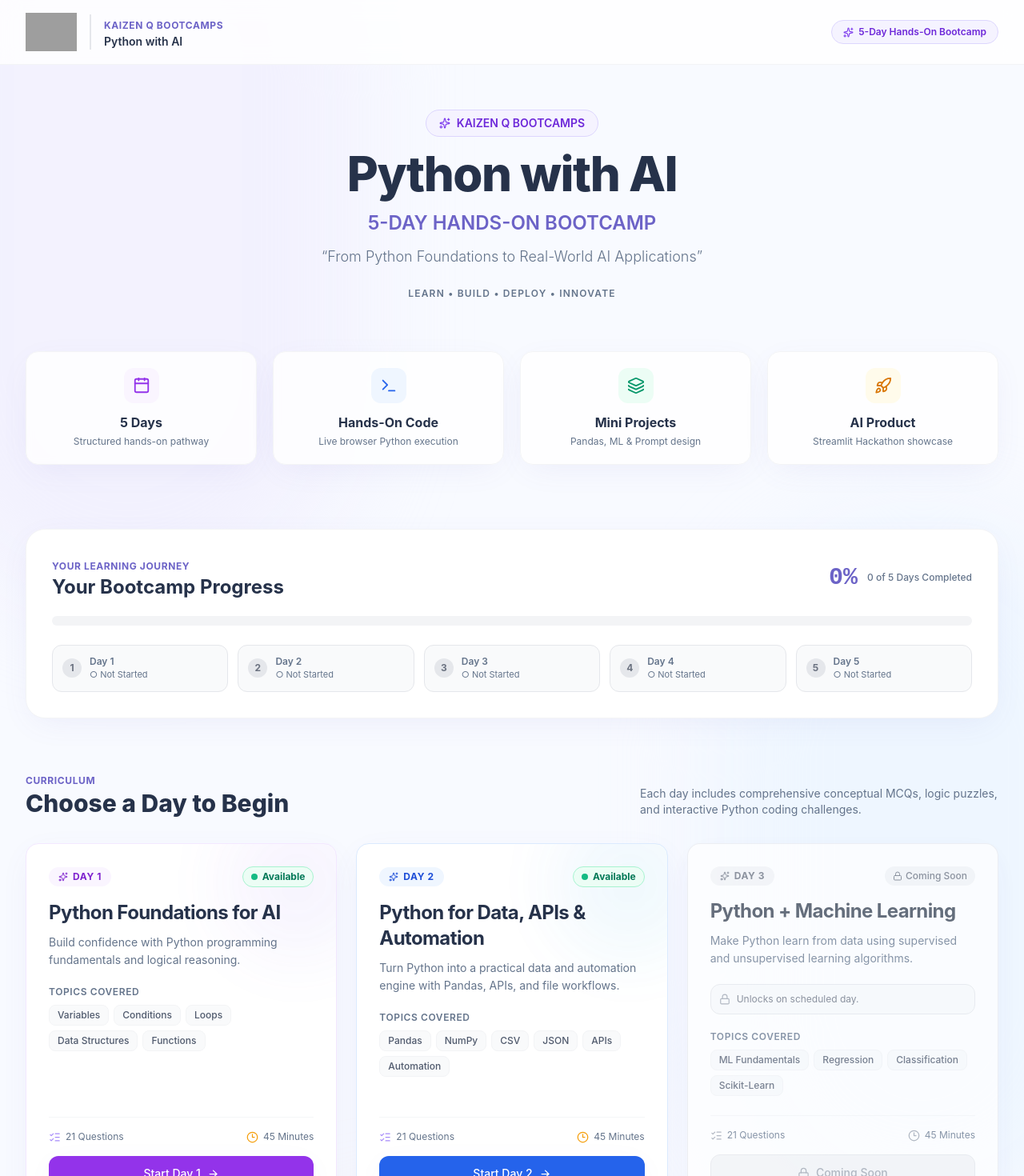
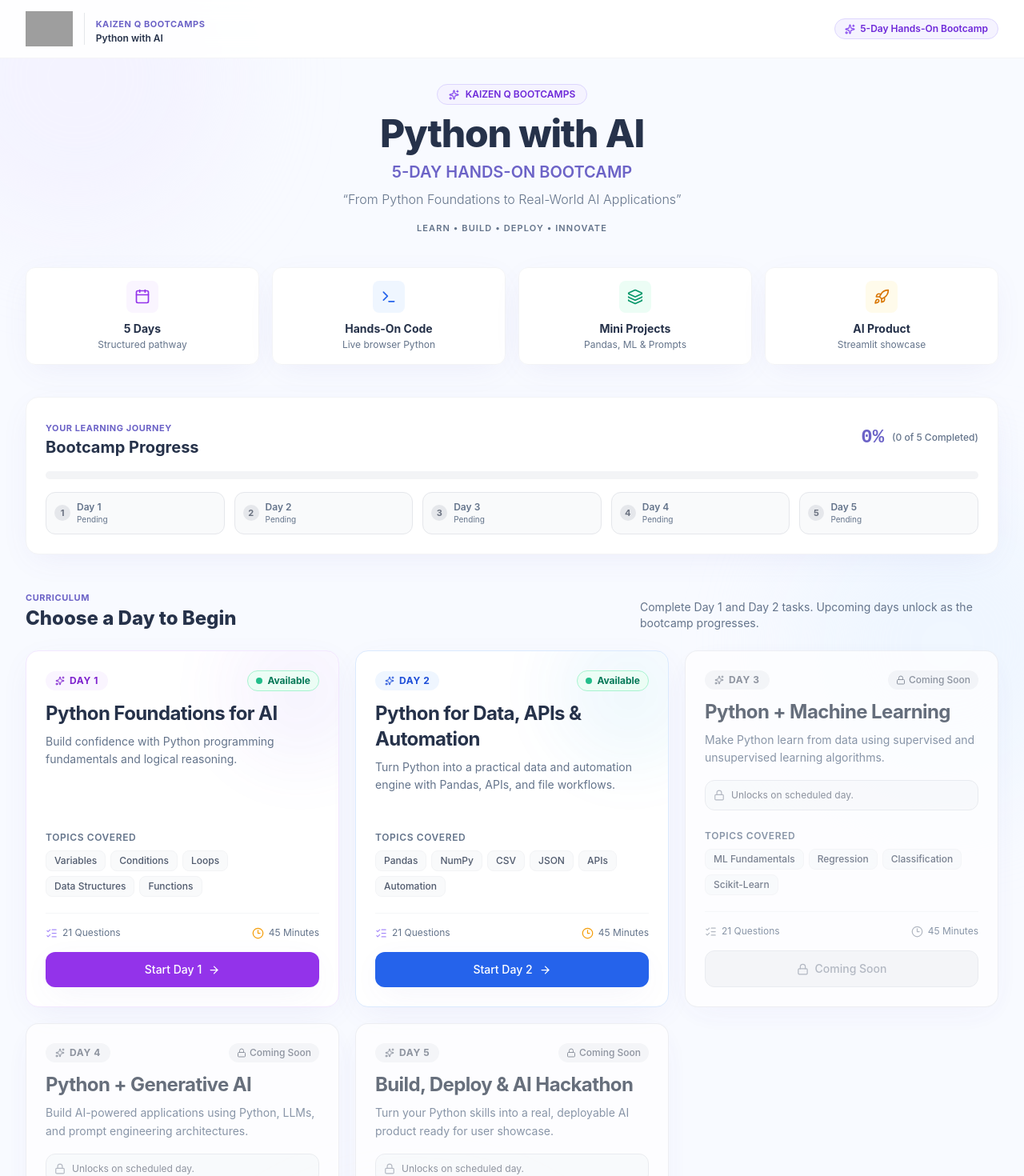
Before and after one commit to SHARABUMANOJKUMAR/kaizenqeeventstasks-Day-1, a React (Vite) app: page / in a window 1280 px wide. Shown: the top 1470 px of the page at 80% size. Built offline with nearby package versions, Linux system fonts and the light colour scheme; grey boxes are pictures that could not be loaded.

Commit message:
fix: adjust padding, alignment, and eliminate whitespace below footer

```diff
--- a/src/components/BootcampHome.jsx
+++ b/src/components/BootcampHome.jsx
@@ -40,29 +40,31 @@ const BootcampHome = ({ studentData }) => {
   };
 
   return (
-    <div className="min-h-screen bg-background relative overflow-x-hidden flex flex-col justify-between">
-      {/* Background soft ambient blobs */}
-      <div className="absolute top-[-10%] left-[-10%] w-[45%] h-[45%] rounded-full bg-primary-100/50 blur-3xl pointer-events-none" />
-      <div className="absolute top-[30%] right-[-10%] w-[40%] h-[40%] rounded-full bg-secondary-light/60 blur-3xl pointer-events-none" />
-      <div className="absolute bottom-[-10%] left-[20%] w-[40%] h-[40%] rounded-full bg-accent-light/50 blur-3xl pointer-events-none" />
+    <div className="min-h-screen bg-background relative flex flex-col overflow-hidden">
+      {/* Background soft ambient blobs contained within overflow-hidden */}
+      <div className="absolute inset-0 overflow-hidden pointer-events-none -z-0">
+        <div className="absolute -top-24 -left-24 w-96 h-96 rounded-full bg-primary-100/40 blur-3xl" />
+        <div className="absolute top-1/3 -right-24 w-96 h-96 rounded-full bg-secondary-light/50 blur-3xl" />
+        <div className="absolute -bottom-24 left-1/4 w-96 h-96 rounded-full bg-accent-light/40 blur-3xl" />
+      </div>
 
-      {/* Top Navbar — Clean branding, mentor & student login removed */}
-      <header className="sticky top-0 z-40 bg-white/80 backdrop-blur-md border-b border-gray-100">
-        <div className="max-w-7xl mx-auto px-4 sm:px-6 lg:px-8 h-20 flex items-center justify-between">
-          <div className="flex items-center gap-4">
+      {/* Top Navbar — Clean branding */}
+      <header className="sticky top-0 z-40 bg-white/90 backdrop-blur-md border-b border-gray-100 shadow-xs">
+        <div className="max-w-7xl mx-auto px-4 sm:px-6 lg:px-8 h-18 py-3.5 flex items-center justify-between">
+          <div className="flex items-center gap-3.5">
             <img
               src="https://res.cloudinary.com/dwv8kc9vb/image/upload/v1788465282/KAIZEN_Q_EVENTS_kxjtz4.png"
               alt="Kaizen Q Bootcamps"
-              className="h-12 w-auto object-contain"
+              className="h-10 sm:h-11 w-auto object-contain"
             />
-            <div className="hidden sm:block border-l-2 border-gray-200 pl-4">
-              <span className="text-xs font-bold uppercase tracking-wider text-primary">Kaizen Q Bootcamps</span>
-              <h2 className="text-sm font-semibold text-text-main">Python with AI</h2>
+            <div className="hidden sm:block border-l border-gray-200 pl-3.5">
+              <span className="text-[11px] font-bold uppercase tracking-wider text-primary">Kaizen Q Bootcamps</span>
+              <h2 className="text-xs font-semibold text-text-main">Python with AI</h2>
             </div>
           </div>
 
           <div className="flex items-center gap-2">
-            <span className="inline-flex items-center gap-1.5 px-3.5 py-1.5 rounded-full text-xs font-semibold bg-primary-50 text-primary-700 border border-primary-200 shadow-xs">
+            <span className="inline-flex items-center gap-1.5 px-3 py-1 rounded-full text-xs font-semibold bg-primary-50 text-primary-700 border border-primary-200">
               <Sparkles size={13} className="text-primary-600" />
               5-Day Hands-On Bootcamp
             </span>
@@ -71,95 +73,95 @@ const BootcampHome = ({ studentData }) => {
       </header>
 
       {/* Main Content */}
-      <main className="flex-1 max-w-7xl mx-auto px-4 sm:px-6 lg:px-8 py-8 md:py-14 w-full relative z-10">
+      <main className="flex-1 max-w-7xl mx-auto px-4 sm:px-6 lg:px-8 py-6 md:py-8 w-full relative z-10 flex flex-col justify-start">
 
         {/* Hero Section */}
-        <section className="text-center max-w-3xl mx-auto mb-12 md:mb-16">
+        <section className="text-center max-w-3xl mx-auto mb-8 md:mb-10">
           <motion.div
             initial={{ opacity: 0, y: 15 }}
             animate={{ opacity: 1, y: 0 }}
-            transition={{ duration: 0.5 }}
+            transition={{ duration: 0.4 }}
           >
-            <div className="inline-flex items-center gap-2 px-4 py-1.5 rounded-full bg-primary-50 border border-primary-200 text-primary-700 text-xs sm:text-sm font-semibold mb-4 shadow-xs">
-              <Sparkles size={14} className="text-primary-600" />
+            <div className="inline-flex items-center gap-2 px-3.5 py-1 rounded-full bg-primary-50 border border-primary-200 text-primary-700 text-xs font-semibold mb-3">
+              <Sparkles size={13} className="text-primary-600" />
               <span>KAIZEN Q BOOTCAMPS</span>
             </div>
 
-            <h1 className="text-3xl sm:text-5xl md:text-6xl font-extrabold text-text-main tracking-tight leading-tight mb-4">
+            <h1 className="text-3xl sm:text-4xl md:text-5xl font-extrabold text-text-main tracking-tight leading-tight mb-2.5">
               Python with AI
             </h1>
 
-            <p className="text-xl sm:text-2xl font-semibold text-primary mb-3">
+            <p className="text-lg sm:text-xl font-semibold text-primary mb-2">
               5-DAY HANDS-ON BOOTCAMP
             </p>
 
-            <p className="text-base sm:text-lg text-text-muted max-w-2xl mx-auto leading-relaxed mb-6 font-light">
+            <p className="text-sm sm:text-base text-text-muted max-w-xl mx-auto leading-relaxed mb-4 font-light">
               &ldquo;From Python Foundations to Real-World AI Applications&rdquo;
             </p>
 
-            <p className="text-xs uppercase tracking-widest text-text-muted font-semibold">
+            <p className="text-[11px] uppercase tracking-widest text-text-muted font-semibold">
               Learn &bull; Build &bull; Deploy &bull; Innovate
             </p>
           </motion.div>
         </section>
 
         {/* Bootcamp Overview Cards */}
-        <section className="mb-14 md:mb-20">
-          <div className="grid grid-cols-2 md:grid-cols-4 gap-3 sm:gap-5">
-            <div className="bg-white/80 backdrop-blur-sm p-4 sm:p-5 rounded-2xl border border-gray-100 shadow-soft flex flex-col items-center text-center">
-              <div className="w-11 h-11 rounded-xl bg-purple-50 text-purple-600 flex items-center justify-center mb-3">
-                <Calendar size={22} />
+        <section className="mb-8 md:mb-10">
+          <div className="grid grid-cols-2 md:grid-cols-4 gap-3 sm:gap-4">
+            <div className="bg-white/90 backdrop-blur-sm p-4 rounded-xl border border-gray-100 shadow-soft flex flex-col items-center text-center">
+              <div className="w-10 h-10 rounded-lg bg-purple-50 text-purple-600 flex items-center justify-center mb-2.5">
+                <Calendar size={20} />
               </div>
-              <h3 className="font-bold text-text-main text-sm sm:text-base">5 Days</h3>
-              <p className="text-xs text-text-muted mt-1">Structured hands-on pathway</p>
+              <h3 className="font-bold text-text-main text-sm">5 Days</h3>
+              <p className="text-xs text-text-muted mt-0.5">Structured pathway</p>
             </div>
 
-            <div className="bg-white/80 backdrop-blur-sm p-4 sm:p-5 rounded-2xl border border-gray-100 shadow-soft flex flex-col items-center text-center">
-              <div className="w-11 h-11 rounded-xl bg-blue-50 text-blue-600 flex items-center justify-center mb-3">
-                <Terminal size={22} />
+            <div className="bg-white/90 backdrop-blur-sm p-4 rounded-xl border border-gray-100 shadow-soft flex flex-col items-center text-center">
+              <div className="w-10 h-10 rounded-lg bg-blue-50 text-blue-600 flex items-center justify-center mb-2.5">
+                <Terminal size={20} />
               </div>
-              <h3 className="font-bold text-text-main text-sm sm:text-base">Hands-On Code</h3>
-              <p className="text-xs text-text-muted mt-1">Live browser Python execution</p>
+              <h3 className="font-bold text-text-main text-sm">Hands-On Code</h3>
+              <p className="text-xs text-text-muted mt-0.5">Live browser Python</p>
             </div>
 
-            <div className="bg-white/80 backdrop-blur-sm p-4 sm:p-5 rounded-2xl border border-gray-100 shadow-soft flex flex-col items-center text-center">
-              <div className="w-11 h-11 rounded-xl bg-emerald-50 text-emerald-600 flex items-center justify-center mb-3">
-                <Layers size={22} />
+            <div className="bg-white/90 backdrop-blur-sm p-4 rounded-xl border border-gray-100 shadow-soft flex flex-col items-center text-center">
+              <div className="w-10 h-10 rounded-lg bg-emerald-50 text-emerald-600 flex items-center justify-center mb-2.5">
+                <Layers size={20} />
               </div>
-              <h3 className="font-bold text-text-main text-sm sm:text-base">Mini Projects</h3>
-              <p className="text-xs text-text-muted mt-1">Pandas, ML & Prompt design</p>
+              <h3 className="font-bold text-text-main text-sm">Mini Projects</h3>
+              <p className="text-xs text-text-muted mt-0.5">Pandas, ML & Prompts</p>
             </div>
 
-            <div className="bg-white/80 backdrop-blur-sm p-4 sm:p-5 rounded-2xl border border-gray-100 shadow-soft flex flex-col items-center text-center">
-              <div className="w-11 h-11 rounded-xl bg-amber-50 text-amber-600 flex items-center justify-center mb-3">
-                <Rocket size={22} />
+            <div className="bg-white/90 backdrop-blur-sm p-4 rounded-xl border border-gray-100 shadow-soft flex flex-col items-center text-center">
+              <div className="w-10 h-10 rounded-lg bg-amber-50 text-amber-600 flex items-center justify-center mb-2.5">
+                <Rocket size={20} />
               </div>
-              <h3 className="font-bold text-text-main text-sm sm:text-base">AI Product</h3>
-              <p className="text-xs text-text-muted mt-1">Streamlit Hackathon showcase</p>
+              <h3 className="font-bold text-text-main text-sm">AI Product</h3>
+              <p className="text-xs text-text-muted mt-0.5">Streamlit showcase</p>
             </div>
           </div>
         </section>
 
         {/* Student Progress Section */}
-        <section className="mb-14 md:mb-16">
-          <div className="bg-white rounded-3xl p-6 sm:p-8 shadow-soft border border-gray-100">
-            <div className="flex flex-col sm:flex-row sm:items-center justify-between gap-4 mb-5">
+        <section className="mb-8 md:mb-10">
+          <div className="bg-white rounded-2xl p-5 sm:p-6 shadow-soft border border-gray-100">
+            <div className="flex flex-col sm:flex-row sm:items-center justify-between gap-3 mb-4">
               <div>
-                <span className="text-xs font-bold uppercase tracking-wider text-primary">Your Learning Journey</span>
-                <h3 className="text-xl sm:text-2xl font-bold text-text-main">Your Bootcamp Progress</h3>
+                <span className="text-[11px] font-bold uppercase tracking-wider text-primary">Your Learning Journey</span>
+                <h3 className="text-lg sm:text-xl font-bold text-text-main">Bootcamp Progress</h3>
               </div>
-              <div className="flex items-center gap-3">
-                <span className="text-2xl sm:text-3xl font-extrabold text-primary font-mono">
+              <div className="flex items-center gap-2.5">
+                <span className="text-xl sm:text-2xl font-extrabold text-primary font-mono">
                   {progressPercent}%
                 </span>
                 <span className="text-xs text-text-muted font-medium">
-                  {completedDays.length} of {bootcampDays.length} Days Completed
+                  ({completedDays.length} of {bootcampDays.length} Completed)
                 </span>
               </div>
             </div>
 
             {/* Progress Bar */}
-            <div className="w-full bg-gray-100 rounded-full h-3 overflow-hidden mb-6">
+            <div className="w-full bg-gray-100 rounded-full h-2.5 overflow-hidden mb-4">
               <motion.div
                 className="h-full bg-gradient-to-r from-primary to-purple-500 rounded-full"
                 initial={{ width: 0 }}
@@ -169,28 +171,28 @@ const BootcampHome = ({ studentData }) => {
             </div>
 
             {/* Days status row */}
-            <div className="grid grid-cols-2 sm:grid-cols-5 gap-3">
+            <div className="grid grid-cols-2 sm:grid-cols-5 gap-2 sm:gap-3">
               {bootcampDays.map((d) => {
                 const isDone = completedDays.includes(d.id);
                 return (
                   <div
                     key={d.id}
-                    className={`p-3 rounded-xl border flex items-center gap-2.5 transition-colors
+                    className={`p-2.5 rounded-xl border flex items-center gap-2 transition-colors
                       ${isDone
                         ? 'bg-emerald-50/70 border-emerald-200 text-emerald-800'
                         : 'bg-gray-50 border-gray-200 text-text-muted'
                       }
                     `}
                   >
-                    <div className={`w-6 h-6 rounded-full flex items-center justify-center shrink-0 font-bold text-xs
+                    <div className={`w-5 h-5 rounded-full flex items-center justify-center shrink-0 font-bold text-[11px]
                       ${isDone ? 'bg-emerald-500 text-white' : 'bg-gray-200 text-gray-500'}
                     `}>
-                      {isDone ? <CheckCircle2 size={14} /> : d.id}
+                      {isDone ? <CheckCircle2 size={13} /> : d.id}
                     </div>
                     <div className="truncate">
                       <p className="text-xs font-semibold truncate">Day {d.id}</p>
-                      <p className="text-[11px] text-text-muted truncate">
-                        {isDone ? '✓ Completed' : '○ Not Started'}
+                      <p className="text-[10px] text-text-muted truncate">
+                        {isDone ? 'Completed' : 'Pending'}
                       </p>
                     </div>
                   </div>
@@ -201,21 +203,21 @@ const BootcampHome = ({ studentData }) => {
         </section>
 
         {/* Day Cards Section */}
-        <section className="mb-12">
-          <div className="text-center md:text-left mb-8 flex flex-col md:flex-row md:items-end justify-between gap-4">
+        <section className="mb-6">
+          <div className="text-center md:text-left mb-6 flex flex-col md:flex-row md:items-end justify-between gap-3">
             <div>
-              <span className="text-xs font-bold uppercase tracking-wider text-primary">Curriculum</span>
-              <h2 className="text-2xl sm:text-3xl font-extrabold text-text-main">
+              <span className="text-[11px] font-bold uppercase tracking-wider text-primary">Curriculum</span>
+              <h2 className="text-xl sm:text-2xl font-extrabold text-text-main">
                 Choose a Day to Begin
               </h2>
             </div>
-            <p className="text-sm text-text-muted max-w-md">
-              Each day includes comprehensive conceptual MCQs, logic puzzles, and interactive Python coding challenges.
+            <p className="text-xs sm:text-sm text-text-muted max-w-md">
+              Complete Day 1 and Day 2 tasks. Upcoming days unlock as the bootcamp progresses.
             </p>
           </div>
 
           {/* All 5 Day Cards Grid - Seamless, perfectly aligned */}
-          <div className="grid grid-cols-1 md:grid-cols-2 lg:grid-cols-3 gap-6">
+          <div className="grid grid-cols-1 md:grid-cols-2 lg:grid-cols-3 gap-5">
             {bootcampDays.map((day) => (
               <DayCard
                 key={day.id}
@@ -229,14 +231,14 @@ const BootcampHome = ({ studentData }) => {
 
       </main>
 
-      {/* Clean, Properly Aligned Footer (No Mentor Links) */}
-      <footer className="w-full bg-white border-t border-gray-100 py-6 px-4 sm:px-8 mt-auto relative z-10">
-        <div className="max-w-7xl mx-auto flex flex-col sm:flex-row items-center justify-between gap-4 text-xs text-text-muted">
-          <div className="flex flex-wrap items-center justify-center sm:justify-start gap-3">
+      {/* Clean, Properly Aligned Footer (No Excess Whitespace Below) */}
+      <footer className="w-full bg-white border-t border-gray-100 py-4 px-4 sm:px-8 mt-auto relative z-10">
+        <div className="max-w-7xl mx-auto flex flex-col sm:flex-row items-center justify-between gap-3 text-xs text-text-muted">
+          <div className="flex flex-wrap items-center justify-center sm:justify-start gap-2.5">
             <img
               src="https://res.cloudinary.com/dwv8kc9vb/image/upload/v1788465282/KAIZEN_Q_EVENTS_kxjtz4.png"
               alt="Kaizen Q"
-              className="h-8 w-auto object-contain"
+              className="h-7 w-auto object-contain"
             />
             <span className="font-semibold text-text-main text-sm">Kaizen Q Bootcamps</span>
             <span className="hidden sm:inline text-gray-300">•</span>
--- a/src/components/DayCard.jsx
+++ b/src/components/DayCard.jsx
@@ -12,7 +12,7 @@ const DayCard = ({ day, isCompleted, onSelect }) => {
       whileHover={!isDisabled ? { y: -6, scale: 1.01 } : {}}
       whileTap={!isDisabled ? { scale: 0.99 } : {}}
       transition={{ duration: 0.25, ease: "easeOut" }}
-      className={`relative bg-surface rounded-2xl p-6 md:p-7 shadow-soft border transition-all duration-300 flex flex-col justify-between overflow-hidden group
+      className={`relative bg-surface rounded-2xl p-5 sm:p-6 shadow-soft border transition-all duration-300 flex flex-col justify-between overflow-hidden group h-full
         ${isClosed ? 'border-gray-200 opacity-85 bg-gray-50/40' : ''}
         ${isLocked ? 'border-gray-200/80 opacity-75 bg-gray-50/30' : ''}
         ${!isDisabled && isCompleted ? 'border-emerald-200 shadow-emerald-500/5' : ''}
@@ -24,9 +24,9 @@ const DayCard = ({ day, isCompleted, onSelect }) => {
         <div className={`absolute top-0 right-0 w-48 h-48 bg-gradient-to-br ${day.theme.glowBg} rounded-full blur-2xl pointer-events-none transform translate-x-12 -translate-y-12 transition-opacity group-hover:opacity-100 opacity-60`} />
       )}
 
-      <div>
+      <div className="flex-1 flex flex-col">
         {/* Top bar: Day label + Status */}
-        <div className="flex items-center justify-between gap-2 mb-4 relative z-10">
+        <div className="flex items-center justify-between gap-2 mb-3 relative z-10">
           <span className={`inline-flex items-center gap-1.5 px-3 py-1 rounded-full text-xs font-bold uppercase tracking-wider ${day.theme.badgeBg} ${day.theme.badgeText}`}>
             <Sparkles size={12} />
             Day {day.dayNumber}
@@ -56,34 +56,34 @@ const DayCard = ({ day, isCompleted, onSelect }) => {
         </div>
 
         {/* Title */}
-        <h3 className={`text-xl md:text-2xl font-bold mb-2.5 tracking-tight transition-colors relative z-10
+        <h3 className={`text-xl md:text-2xl font-bold mb-2 tracking-tight transition-colors relative z-10
           ${isDisabled ? 'text-gray-700' : 'text-text-main group-hover:text-primary'}
         `}>
           {day.title}
         </h3>
 
         {/* Description */}
-        <p className="text-sm text-text-muted mb-5 leading-relaxed relative z-10">
+        <p className="text-sm text-text-muted mb-4 leading-relaxed relative z-10">
           {day.description}
         </p>
 
         {/* Closed / Coming soon banner note */}
         {isClosed && (
-          <div className="mb-5 p-2.5 rounded-xl bg-gray-100/90 border border-gray-200 text-xs text-gray-600 flex items-center gap-2">
+          <div className="mb-4 p-2.5 rounded-xl bg-gray-100/90 border border-gray-200 text-xs text-gray-600 flex items-center gap-2">
             <AlertCircle size={15} className="text-gray-500 shrink-0" />
             <span>Task completed. Submissions closed.</span>
           </div>
         )}
 
         {isLocked && (
-          <div className="mb-5 p-2.5 rounded-xl bg-gray-50 border border-gray-200 text-xs text-gray-500 flex items-center gap-2">
+          <div className="mb-4 p-2.5 rounded-xl bg-gray-50 border border-gray-200 text-xs text-gray-500 flex items-center gap-2">
             <Lock size={14} className="text-gray-400 shrink-0" />
             <span>Unlocks on scheduled day.</span>
           </div>
         )}
 
         {/* Topics Pills */}
-        <div className="mb-6 relative z-10">
+        <div className="mt-auto pt-2 mb-5 relative z-10">
           <p className="text-xs font-semibold uppercase tracking-wider text-text-muted mb-2">
             Topics Covered
           </p>
```
